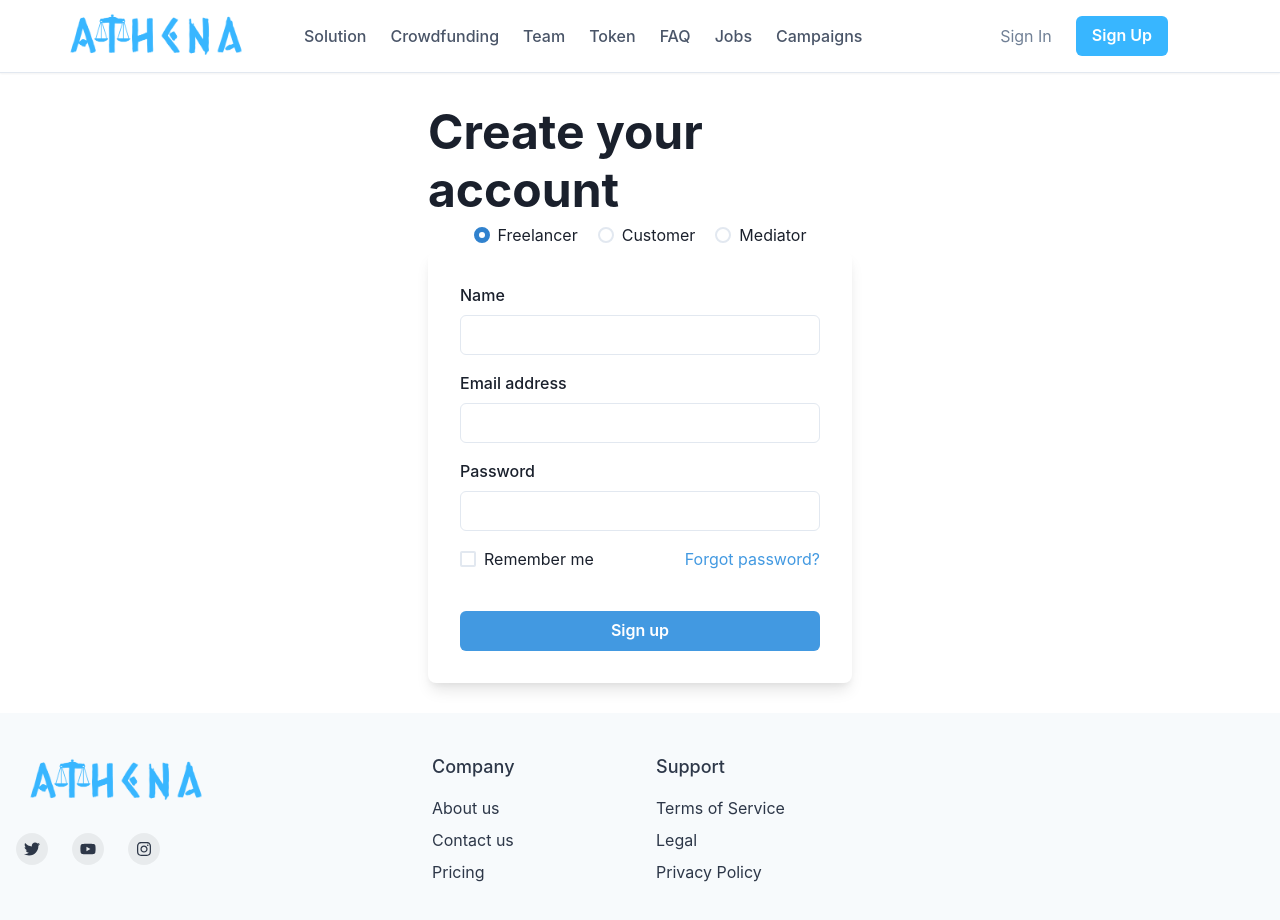
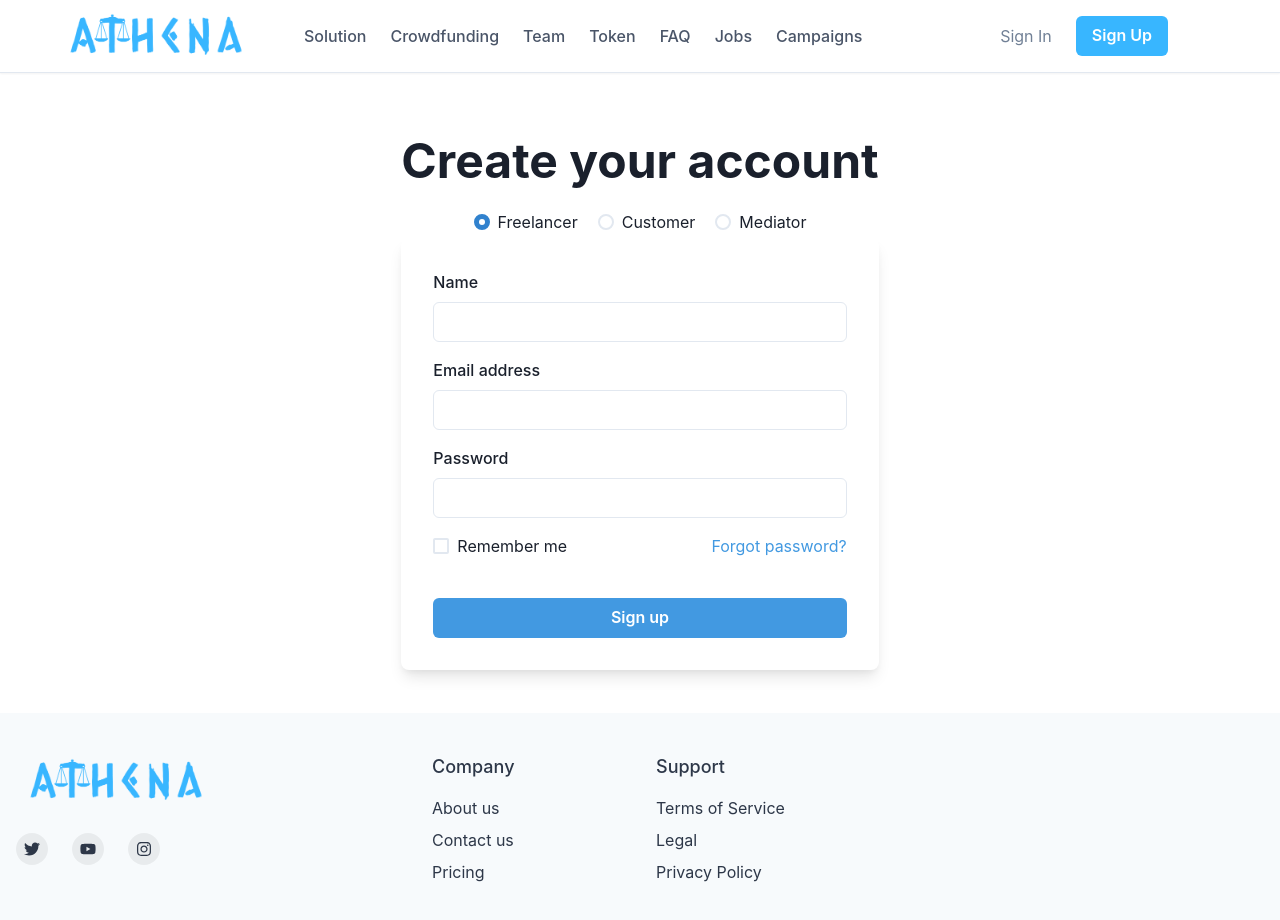
Before and after one commit to athena-labz/athena-frontend, a Next.js app: page /register in a window 1280 px wide. Shown: the top 920 px of the page. Built offline with nearby package versions, Linux system fonts and the light colour scheme.

Commit message:
layout and type adjusts

```diff
--- a/components/RegisterCard/index.tsx
+++ b/components/RegisterCard/index.tsx
@@ -53,8 +53,8 @@ export default function RegisterCard() {
   }
 
   return (
-    <Stack spacing={1} mx={'auto'} maxW={'md'} py={4} px={3}>
-      <Stack align={'center'}>
+    <Stack spacing={1} mx={'auto'} maxW={'lg'} py={4} px={3}>
+      <Stack align={'center'} py={4}>
         <Heading fontSize={'5xl'}>Create your account</Heading>
       </Stack>
       <Center>
--- a/components/SearchSection/index.tsx
+++ b/components/SearchSection/index.tsx
@@ -10,7 +10,6 @@ import {
   Center,
 
 } from '@chakra-ui/react';
-import { extendTheme } from "@chakra-ui/react";
 import { Search2Icon } from '@chakra-ui/icons';
 import type Project from '../../types/project'
 
--- a/pages/campaign/[slug].tsx
+++ b/pages/campaign/[slug].tsx
@@ -25,7 +25,7 @@ import { useUser } from '../../contexts/UserContext'
 import { GiInjustice } from 'react-icons/gi';
 
 export default function Campaign_Page({ campaign }: { campaign: Campaign }) {
-    const { isLogged } = useUser();
+    const { user } = useUser();
 
     return (
         <Container maxW={'7xl'}>
@@ -130,7 +130,7 @@ export default function Campaign_Page({ campaign }: { campaign: Campaign }) {
                             transform: 'translateY(2px)',
                             boxShadow: 'lg',
                         }}>
-                        {isLogged ? "ACCUSE" : "BACK THIS PROJECT"}
+                        {user.isLogged ? "ACCUSE" : "BACK THIS PROJECT"}
                     </Button>
                 </Stack>
             </SimpleGrid>
--- a/pages/campaigns.tsx
+++ b/pages/campaigns.tsx
@@ -23,7 +23,7 @@ type Discoverprops = {
 
 const Discover = ({ campaigns }: Discoverprops) => {
   const [filtered, setFiltered] = useState(campaigns);
-  const {isLogged} = useUser();
+  const {user} = useUser();
   return (
     <div >
       <Head>
@@ -34,9 +34,9 @@ const Discover = ({ campaigns }: Discoverprops) => {
       <section>
 
         <Flex width={"100%"} style={{  justifyContent: "space-between" }}>
-          <SearchSection contracts={[]} filterServ={[]} setfilter={setFiltered} isCampaign={true} />
+          <SearchSection projects={[]} filterServ={[]} setfilter={setFiltered} isCampaign={true} />
 
-          {isLogged &&
+          {user.isLogged &&
           <Flex maxW={'6xl'} p="2rem" ml="1.1rem" alignItems="start" >
             <NextLink href={"/create-campaign"}>
               <Button
```
